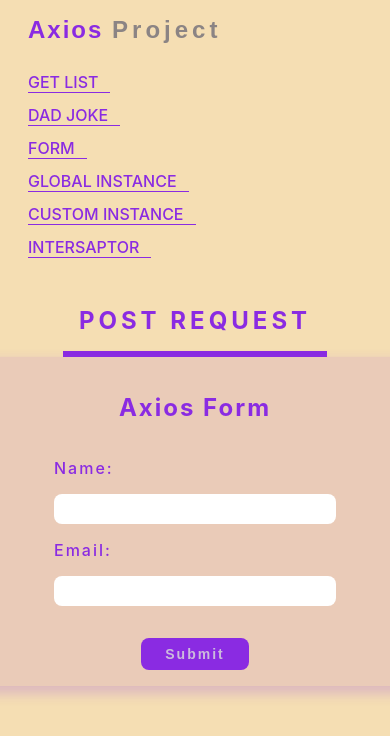
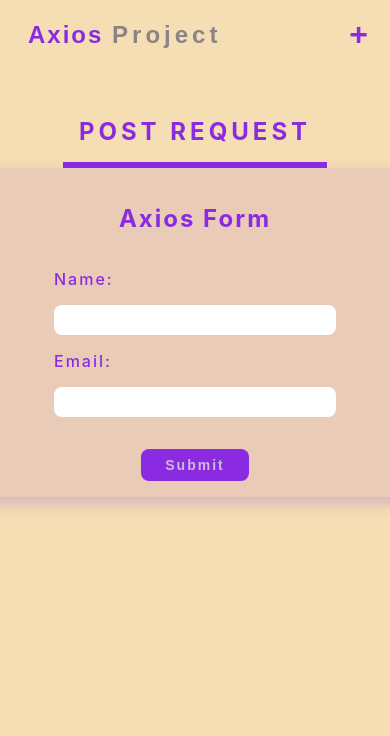
Before and after one commit to m-nomanWD/axios-project, a React (Create React App) app: page /form in a window 390 px wide. Shown: the top 736 px of the page. Built offline with nearby package versions, Linux system fonts and the light colour scheme.

Commit message:
version 1.0.0
version 1.0.0 is complete

```diff
--- a/package.json
+++ b/package.json
@@ -9,6 +9,7 @@
     "axios": "^1.5.1",
     "react": "^18.2.0",
     "react-dom": "^18.2.0",
+    "react-hot-toast": "^2.4.1",
     "react-router-dom": "^6.16.0",
     "react-scripts": "5.0.1",
     "react-syntax-highlighter": "^15.5.0",
--- a/src/PostAxios.jsx
+++ b/src/PostAxios.jsx
@@ -1,5 +1,6 @@
 import React from 'react'
 import axios from 'axios'
+import toast, { Toaster } from 'react-hot-toast'
 
 export default function PostAxios() {
   const url = 'https://course-api.com/axios-tutorial-post'
@@ -8,16 +9,32 @@
   const handlSubmit = async (e) => {
     e.preventDefault()
     console.log(email, name)
-
+    var loadingToast
     try {
+      loadingToast = toast.loading('Submiting Data')
       const resp = await axios.post(url, { name, email })
-      console.log(resp.data)
+      console.log(resp)
+      setName('')
+      setEmail('')
+      if (resp.statusText === 'Created') {
+        toast.dismiss(loadingToast)
+        toast.success(
+          `User Created:
+        Name: ${resp.data.user.name}
+        Email: ${resp.data.user.email}`,
+          {
+            duration: 6000,
+          }
+        )
+      }
     } catch (error) {
-      console.log(error.response)
+      toast.dismiss(loadingToast)
+      toast.error(error.response.data.msg)
     }
   }
   return (
     <section>
+      <Toaster />
       <h1>Post Request </h1>
       <form action=''>
         <h2>Axios Form</h2>
--- a/src/components/Navbar.jsx
+++ b/src/components/Navbar.jsx
@@ -2,6 +2,7 @@
 import { Link } from 'react-router-dom'
 
 export default function Navbar() {
+  const [toggle, setToggle] = React.useState(false)
   return (
     <nav className='navbar-conatainer'>
       <div className='nav-center'>
@@ -9,8 +10,17 @@
           <span>
             Axios <b className='spacial'> Project</b>
           </span>
+          <div className='toggle-container'>
+            {toggle ? (
+              <b className='minus' onClick={() => setToggle(false)}>
+                -
+              </b>
+            ) : (
+              <b onClick={() => setToggle(true)}>+</b>
+            )}
+          </div>
         </div>
-        <ul>
+        <ul className={toggle ? 'show-list' : 'hide-list'}>
           <Link className='link' to='/'>
             <li>Get List</li>
           </Link>
@@ -27,7 +37,7 @@
             <li>Custom Instance</li>
           </Link>
           <Link className='link' to='/intersaptor'>
-            <li>InterSaptor</li>
+            <li>Interceptor</li>
           </Link>
         </ul>
       </div>
--- a/src/index.css
+++ b/src/index.css
@@ -221,14 +221,57 @@
   nav {
     justify-items: flex-start;
   }
+  .logo {
+    display: flex;
+    justify-content: space-between;
+    align-items: center;
+    width: 100%;
+  }
+  .toggle-container {
+    display: flex;
+    align-items: center;
+    justify-content: center;
+    justify-content: center;
+  }
+  .toggle-container b {
+    margin: 0 1rem;
+    font-size: 2rem;
+    cursor: pointer;
+  }
+  .minus {
+    transform: scaleX(2);
+  }
+
   nav ul {
     flex-direction: column;
     padding: 0;
 
     align-items: flex-start;
+    width: 100%;
+    border-radius: 8px;
+    background-color: rgba(137, 43, 226, 0.1);
+    overflow: hidden;
+    box-sizing: border-box;
+
+    transition: 0.5s ease;
+  }
+  .show-list {
+    height: 250px;
+  }
+  .hide-list {
+    height: 0;
   }
   li {
     margin-top: 0.75rem;
+    margin: 0;
+    text-align: center;
+    padding: 0.5rem 0;
+    border-bottom: 1px solid rgba(137, 43, 226, 0.202);
+  }
+  li:hover {
+    border-bottom: 1px solid blueviolet;
+  }
+  .link {
     width: 100%;
   }
   .nav-center {
```
Also changed, not shown: 1 other file (tests, documents, lock files or other folders).
